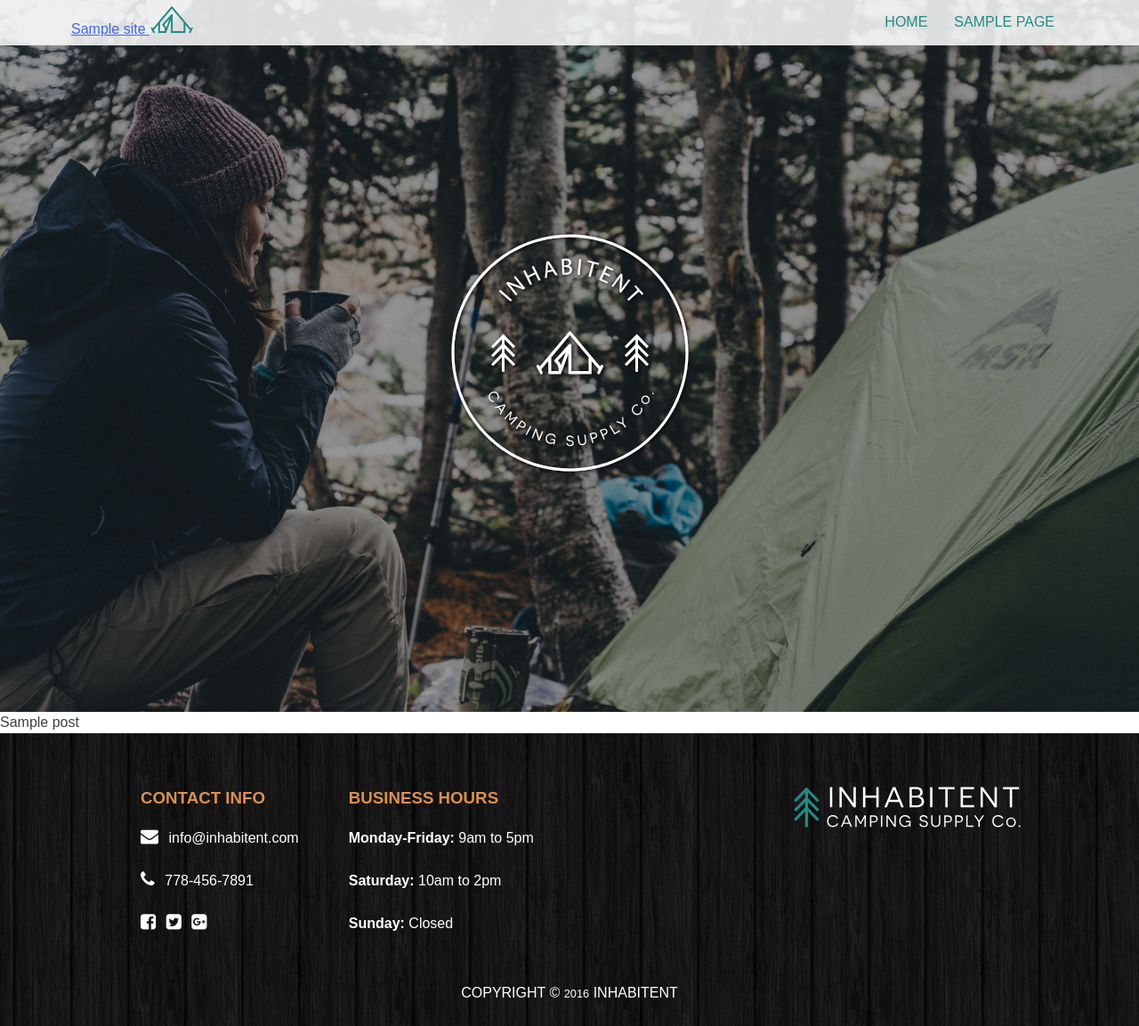
After one commit to ronybansal/Inhabitent, a WordPress theme: template themes/inhabitent/front-page.php in a window 1280 px wide. The commit adds this page. Shown: the whole page at 89% size. Run offline with PHP 8.4 and a stand-in for WordPress, Linux system fonts and the light colour scheme; the site name, menu and one post (Sample post) are stand-ins, and other content is empty; some libraries are stand-ins or nearby versions.

Commit message:
adds footer and nav

```diff
--- a/themes/inhabitent/footer.php
+++ b/themes/inhabitent/footer.php
@@ -10,8 +10,47 @@
 			</div><!-- #content -->
 
 			<footer id="colophon" class="site-footer" role="contentinfo">
-				<div class="site-info">
-					<a href="<?php echo esc_url( 'https://wordpress.org/' ); ?>"><?php printf( esc_html( 'Proudly powered by %s' ), 'WordPress' ); ?></a>
+				<div class="footer-container">
+					<div class="contact-info">
+						<h3>Contact Info</h3>
+							<p>
+								<i class="fa fa-envelope" aria-hidden="true"></i>
+								<a href="emailto:info@inhabitent.com">info@inhabitent.com</a>
+							</p>
+							<p>
+								<i class="fa fa-phone"></i>
+								<a href="tel:5553434567891">778-456-7891</a>
+							</p>
+							<p>
+								<i class="fa fa-facebook-square"></i>
+								<i class="fa fa-twitter-square"></i>
+								<i class="fa fa-google-plus-square"></i>
+							</p>
+						</div>
+
+						<div class="business-hours">
+							<h3>Business Hours</h3>
+							<p>
+								<span class="days">Monday-Friday:</span> 9am to 5pm
+							</p>
+							<p>
+								<span class="days">Saturday:</span> 10am to 2pm
+							</p>
+							<p>
+								<span class="days">Sunday:</span> Closed
+							</p>
+						</div>
+
+						<div class="footer-logo">
+							<a href="<?php echo home_url(); ?>"><img src="<?php echo get_template_directory_uri(); ?>/img/logos/inhabitent-logo-text.svg"
+								alt="Inhabitent Logo" /></a>
+						</div>
+					</div>
+
+					<div class="site-info">
+						copyright &copy; <span class="year">2016</span> inhabitent
+					</div>
+
 				</div><!-- .site-info -->
 			</footer><!-- #colophon -->
 		</div><!-- #page -->
--- /dev/null
+++ b/themes/inhabitent/front-page.php
@@ -0,0 +1,33 @@
+<?php
+/**
+* The template for the front page.
+*
+* @package Inhabitent
+*/
+
+get_header(); ?>
+  <div id="primary" class="content-area">
+    <main id="main" class="site-main" role="main">
+
+      <div class= "herobanner">
+        <div class= "herologo">
+          <img src=
+            "<?php echo get_template_directory_uri(); ?>/img/logos/inhabitent-logo-full.svg"
+            class= "logo" alt= "Inhabitent Logo" />
+        </div>
+      </div>
+
+    <!-- Sorts Journal Logs on Front Page -->
+
+      <?php
+         $args = array( 'post_type' => 'post', 'posts_per_page' => 3 );
+         $journal_posts = get_posts( $args ); // returns an array of posts
+      ?>
+      <?php foreach ( $journal_posts as $post ) : setup_postdata( $post ); ?>
+         <?php the_title(); ?>
+      <?php endforeach; wp_reset_postdata(); ?>
+
+    </main><!-- #main -->
+  </div><!-- #primary -->
+
+<?php get_footer(); ?>
--- a/themes/inhabitent/functions.php
+++ b/themes/inhabitent/functions.php
@@ -83,7 +83,7 @@ add_filter( 'stylesheet_uri', 'red_starter_minified_css', 10, 2 );
  * Enqueue scripts and styles.
  */
 function red_starter_scripts() {
-	wp_enqueue_style( 'red-starter-style', get_stylesheet_uri() );
+	wp_enqueue_style( 'inhabitent-style', get_stylesheet_uri() );
 
 	wp_enqueue_script( 'red-starter-skip-link-focus-fix', get_template_directory_uri() . '/build/js/skip-link-focus-fix.min.js', array(), '20130115', true );
 
--- a/themes/inhabitent/gulpfile.js
+++ b/themes/inhabitent/gulpfile.js
@@ -63,7 +63,7 @@ gulp.task('browser-sync', function() {
    ];
 
     browserSync.init(files, {
-        proxy: 'localhost:8888',
+        proxy: 'localhost:8888/wordpress',
     });
 
     gulp.watch(files).on('change', browserSync.reload);
--- a/themes/inhabitent/header.php
+++ b/themes/inhabitent/header.php
@@ -12,24 +12,29 @@
 		<meta name="viewport" content="width=device-width, initial-scale=1">
 		<link rel="profile" href="http://gmpg.org/xfn/11">
 		<link rel="pingback" href="<?php bloginfo( 'pingback_url' ); ?>">
+		<link rel="stylesheet" href= "https://maxcdn.bootstrapcdn.com/font-awesome/4.6.3/css/font-awesome.min.css">
 
 	<?php wp_head(); ?>
 	</head>
 
 	<body <?php body_class(); ?>>
 		<div id="page" class="hfeed site">
-			<a class="skip-link screen-reader-text" href="#content"><?php esc_html( 'Skip to content' ); ?></a>
+			<a class="skip-link" href="#content"><?php esc_html( 'Skip to content' ); ?></a>
 
 			<header id="masthead" class="site-header" role="banner">
-				<div class="site-branding">
-					<h1 class="site-title screen-reader-text"><a href="<?php echo esc_url( home_url( '/' ) ); ?>" rel="home"><?php bloginfo( 'name' ); ?></a></h1>
-					<p class="site-description"><?php bloginfo( 'description' ); ?></p>
-				</div><!-- .site-branding -->
+				<div class="header-container">
+					<div class="site-branding">
+						<a href="<?php echo esc_url( home_url( '/' ) ); ?>" rel="home"><?php bloginfo( 'name' ); ?>
+							<h1 class="site-title screen-reader-text"> Inhabitent </h1>
+							<img src= "<?php echo get_template_directory_uri(); ?>/img/logos/inhabitent-logo-tent.svg" alt= "Tent" />
+						</a>
+					</div><!-- .site-branding -->
 
-				<nav id="site-navigation" class="main-navigation" role="navigation">
-					<button class="menu-toggle" aria-controls="primary-menu" aria-expanded="false"><?php esc_html( 'Primary Menu' ); ?></button>
-					<?php wp_nav_menu( array( 'theme_location' => 'primary', 'menu_id' => 'primary-menu' ) ); ?>
-				</nav><!-- #site-navigation -->
+					<nav id="site-navigation" class="main-navigation" role="navigation">
+						<!-- <button class="menu-toggle" aria-controls="primary-menu" aria-expanded="false"><?php esc_html( 'Primary Menu' ); ?></button> -->
+						<?php wp_nav_menu( array( 'theme_location' => 'primary', 'menu_id' => 'primary-menu' ) ); ?>
+					</nav><!-- #site-navigation -->
+				</div>
 			</header><!-- #masthead -->
 
 			<div id="content" class="site-content">
--- a/themes/inhabitent/inc/extras.php
+++ b/themes/inhabitent/inc/extras.php
@@ -21,13 +21,58 @@ function red_starter_body_classes( $classes ) {
 }
 add_filter( 'body_class', 'red_starter_body_classes' );
 
-
+// Changes Login Logo from WP to Inhabitent
 function inhabitent_login_logo() { ?>
   <style type="text/css">
     #login h1 a, .login h1 a {
-      background-image: url(<?php echo get_stylesheet_directory_uri(); ?>img/logos/inhabitent-logo-text-dark.svg);
-      padding-bottom: 30px;
-    }
+      background-image: url(<?php echo get_stylesheet_directory_uri(); ?>/img/logos/inhabitent-logo-text-dark.svg);
+			background-size: contain;
+			width: 100%;
+		}
   </style>
 <?php }
 add_action( 'login_enqueue_scripts', 'inhabitent_login_logo' );
+
+function inhabitent_login_logo_url() {
+	return home_url();
+}
+add_filter( 'login_headerurl', 'inhabitent_login_logo_url' );
+
+function inhabitent_login_logo_url_title() {
+    return 'Inhabitent Camping co';
+}
+add_filter( 'login_headertitle', 'inhabitent_login_logo_url_title' );
+
+
+// About Header CSS //
+function about_header_styles_method() {
+
+	if ( !is_page_template( 'about.php' ) ) {
+		return ;
+	}
+
+	$image ='http:' . CFS()->get( 'header_image' );
+  $custom_css = "
+		.about-header {
+			background: linear-gradient( to bottom, rgba(0,0,0,0.4) 0%, rgba(0,0,0,0.4) 100% ), url(" . $image . ") no-repeat center bottom;
+			background-size: cover, cover;
+		}";
+
+	wp_add_inline_style( 'inhabitent-style', $custom_css );
+}
+
+add_action( 'wp_enqueue_scripts', 'about_header_styles_method' );
+
+
+// Sorts Product Archive Page
+
+function inhabitent_filter_product_query( $query ) {
+
+	if ( is_post_type_archive() && !is_admin() && $query->is_main_query() ) {
+		$query->set( 'orderby', 'title');
+		$query->set( 'order', 'ASC');
+		$query->set( 'posts_per_page', 16 );
+	}
+
+}
+add_action( 'pre_get_posts', 'inhabitent_filter_product_query' );
--- a/themes/inhabitent/page.php
+++ b/themes/inhabitent/page.php
@@ -9,11 +9,12 @@ get_header(); ?>
 
   <div id="primary" class="content-area">
     <main id="main" class="site-main" role="main">
+			<?php while ( have_posts() ) : the_post(); ?>
 
-			<p> Hello world </p>
+      <?php get_template_part( 'template-parts/content', 'page' ); ?>
 
+      <?php endwhile; // End of the loop. ?>
 		</main><!-- #main -->
   </div><!-- #primary -->
-
 <?php get_sidebar(); ?>
 <?php get_footer(); ?>
--- /dev/null
+++ b/themes/inhabitent/sass/_footer.scss
@@ -0,0 +1,68 @@
+/*--------------------------------------------------------------
+# Footer
+--------------------------------------------------------------*/
+
+// Styling the Footer
+
+.site-footer {
+  background: url(../../img/dark-wood.png);
+  background-size: 512px 512px;
+  color: #fff;
+}
+
+.footer-container {
+  display: flex;
+  justify-content: space-around;
+  padding-top: 40px;
+
+  h3 {
+  color: #d99054;
+  text-transform: uppercase;
+  }
+}
+
+.contact-info {
+  margin-left: 130px;
+  line-height: 1.5;
+
+  a {
+    text-decoration: none;
+    color: white;
+
+    &:hover {
+      text-decoration: underline;
+    }
+  }
+
+  i {
+    font-size: 1.25rem;
+    padding-right: 7px;
+  }
+}
+
+.business-hours {
+  line-height: 1.5;
+  margin-right: 235px;
+
+  .days {
+    font-weight: bold;
+  }
+}
+
+.footer-logo {
+  max-width: 20%;
+  margin-right: 105px;
+  padding-top: 20px;
+}
+
+.site-info {
+  text-transform: uppercase;
+  text-align: center;
+  color: white;
+  margin-top: 30px;
+  padding-bottom: 25px;
+
+  .year {
+    font-size: 0.8rem;
+  }
+}
--- /dev/null
+++ b/themes/inhabitent/sass/_front-page.scss
@@ -0,0 +1,24 @@
+/*--------------------------------------------------------------
+# Front Page
+--------------------------------------------------------------*/
+
+/* Front page */
+.herobanner {
+  display: flex;
+  justify-content: center;
+  align-items: center;
+  background: linear-gradient(180deg,rgba(0,0,0,.4) 0,rgba(0,0,0,.4)),#969696
+    url(../../img/home-hero.jpg) no-repeat top;
+  background-size: cover;
+  height: 100vh;
+  width: 100%;
+}
+
+.logobanner {
+  height: 275px;
+  width: 275px;
+}
+
+.header-container{
+  display: flex;
+}
--- a/themes/inhabitent/sass/_navigation.scss
+++ b/themes/inhabitent/sass/_navigation.scss
@@ -28,12 +28,12 @@ a {
 
 .main-navigation {
 	clear: both;
-	display: block;
+	display: flex;
 	float: left;
 	width: 100%;
 
 	ul {
-		display: none;
+		display: flex;
 		list-style: none;
 		margin: 0;
 		padding-left: 0;
@@ -98,17 +98,17 @@ a {
 /* Small menu. */
 .menu-toggle,
 .main-navigation.toggled ul {
-	display: block;
+	display: flex;
 }
 
-@media screen and (min-width: 37.5em) {
-	.menu-toggle {
-		display: none;
-	}
-	.main-navigation ul {
-		display: block;
-	}
-}
+// @media screen and (min-width: 37.5em) {
+// 	.menu-toggle {
+// 		display: none;
+// 	}
+// 	.main-navigation ul {
+// 		display: block;
+// 	}
+// }
 
 .comment-navigation,
 .posts-navigation,
@@ -130,3 +130,46 @@ a {
 		width: 50%;
 	}
 }
+
+// FRONT PAGE NAV BAR
+
+.site-header h1 {
+	overflow: hidden;
+  text-indent: 100%;
+  white-space: nowrap;
+}
+
+.site-header img {
+  height: 33px;
+  margin: 0;
+  width: 50px;
+}
+
+.site-header {
+  background-color: hsla(0,0%,100%,.85);
+  border-bottom: 1px solid #e1e1e1;
+  position: fixed;
+  width: 100%;
+  z-index: 3;
+}
+
+.header-container {
+	width: 1120px;
+	margin: 0 auto;
+	padding: 5px 0;
+	display: flex;
+	justify-content: space-between;
+	align-items: center;
+}
+
+.main-navigation {
+	width: auto;
+	a {
+		padding: 0 15px;
+		text-transform: uppercase;
+		color: #248A83;
+		&:hover {
+			color: #2f1339
+		}
+	}
+}
--- a/themes/inhabitent/sass/style.scss
+++ b/themes/inhabitent/sass/style.scss
@@ -63,3 +63,5 @@ Nicolas Gallagher and Jonathan Neal http://necolas.github.com/normalize.css/
 @import "content";
 @import "media";
 @import "page-templates";
+@import "front-page";
+@import "footer";
--- a/themes/inhabitent/style.css
+++ b/themes/inhabitent/style.css
@@ -421,11 +421,13 @@ a {
 /* Menus */
 .main-navigation {
   clear: both;
-  display: block;
+  display: -ms-flexbox;
+  display: flex;
   float: left;
   width: 100%; }
   .main-navigation ul {
-    display: none;
+    display: -ms-flexbox;
+    display: flex;
     list-style: none;
     margin: 0;
     padding-left: 0; }
@@ -457,13 +459,8 @@ a {
 /* Small menu. */
 .menu-toggle,
 .main-navigation.toggled ul {
-  display: block; }
-
-@media screen and (min-width: 37.5em) {
-  .menu-toggle {
-    display: none; }
-  .main-navigation ul {
-    display: block; } }
+  display: -ms-flexbox;
+  display: flex; }
 
 .site-main .comment-navigation, .site-main
 .posts-navigation, .site-main
@@ -483,6 +480,43 @@ a {
   float: right;
   text-align: right;
   width: 50%; }
+
+.site-header h1 {
+  overflow: hidden;
+  text-indent: 100%;
+  white-space: nowrap; }
+
+.site-header img {
+  height: 33px;
+  margin: 0;
+  width: 50px; }
+
+.site-header {
+  background-color: rgba(255, 255, 255, 0.85);
+  border-bottom: 1px solid #e1e1e1;
+  position: fixed;
+  width: 100%;
+  z-index: 3; }
+
+.header-container {
+  width: 1120px;
+  margin: 0 auto;
+  padding: 5px 0;
+  display: -ms-flexbox;
+  display: flex;
+  -ms-flex-pack: justify;
+      justify-content: space-between;
+  -ms-flex-align: center;
+      align-items: center; }
+
+.main-navigation {
+  width: auto; }
+  .main-navigation a {
+    padding: 0 15px;
+    text-transform: uppercase;
+    color: #248A83; }
+    .main-navigation a:hover {
+      color: #2f1339; }
 
 /*--------------------------------------------------------------
 # Accessibility
@@ -656,3 +690,76 @@ object {
 # Page Templates
 --------------------------------------------------------------*/
 /* Front page */
+/*--------------------------------------------------------------
+# Front Page
+--------------------------------------------------------------*/
+/* Front page */
+.herobanner {
+  display: -ms-flexbox;
+  display: flex;
+  -ms-flex-pack: center;
+      justify-content: center;
+  -ms-flex-align: center;
+      align-items: center;
+  background: linear-gradient(180deg, rgba(0, 0, 0, 0.4) 0, rgba(0, 0, 0, 0.4)), #969696 url(../../img/home-hero.jpg) no-repeat top;
+  background-size: cover;
+  height: 100vh;
+  width: 100%; }
+
+.logobanner {
+  height: 275px;
+  width: 275px; }
+
+.header-container {
+  display: -ms-flexbox;
+  display: flex; }
+
+/*--------------------------------------------------------------
+# Footer
+--------------------------------------------------------------*/
+.site-footer {
+  background: url(../../img/dark-wood.png);
+  background-size: 512px 512px;
+  color: #fff; }
+
+.footer-container {
+  display: -ms-flexbox;
+  display: flex;
+  -ms-flex-pack: distribute;
+      justify-content: space-around;
+  padding-top: 40px; }
+  .footer-container h3 {
+    color: #d99054;
+    text-transform: uppercase; }
+
+.contact-info {
+  margin-left: 130px;
+  line-height: 1.5; }
+  .contact-info a {
+    text-decoration: none;
+    color: white; }
+    .contact-info a:hover {
+      text-decoration: underline; }
+  .contact-info i {
+    font-size: 1.25rem;
+    padding-right: 7px; }
+
+.business-hours {
+  line-height: 1.5;
+  margin-right: 235px; }
+  .business-hours .days {
+    font-weight: bold; }
+
+.footer-logo {
+  max-width: 20%;
+  margin-right: 105px;
+  padding-top: 20px; }
+
+.site-info {
+  text-transform: uppercase;
+  text-align: center;
+  color: white;
+  margin-top: 30px;
+  padding-bottom: 25px; }
+  .site-info .year {
+    font-size: 0.8rem; }
```
Also changed, not shown: themes/inhabitent/page-about.php (added, +30 -0 lines), themes/inhabitent/single-product.php (added, +40 -0 lines), themes/inhabitent/build/css/style.min.css, themes/inhabitent/img/dark-wood.png (added), themes/inhabitent/img/home-hero.jpg (added), themes/inhabitent/img/logos/inhabitent-logo-text-dark.svg, themes/inhabitent/img/logos/inhabitent-logo-text.svg, 1 other file. Lines whose indentation alone changed are shown as unchanged.
